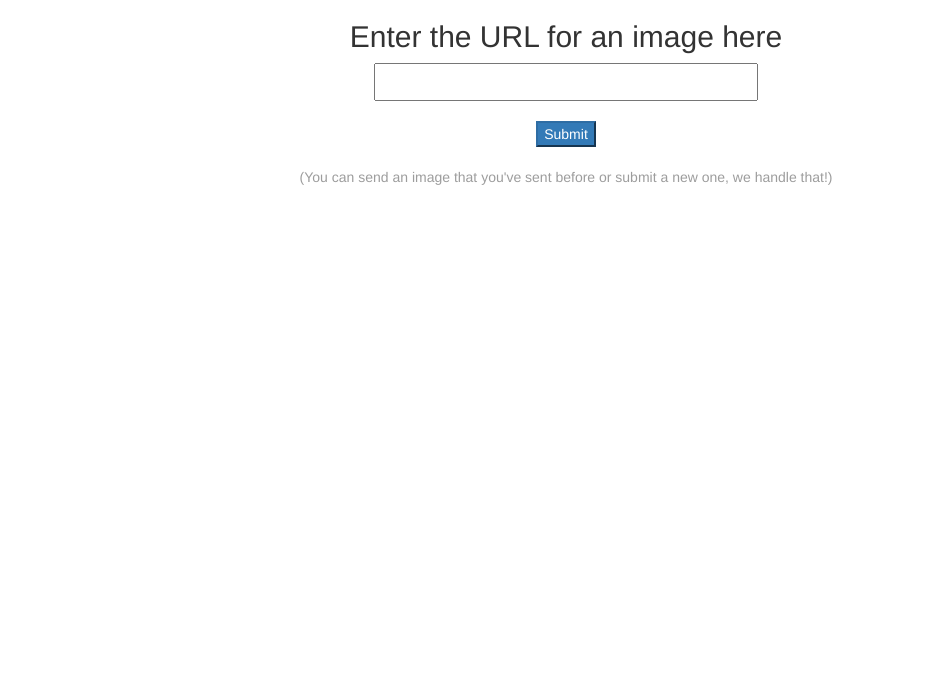
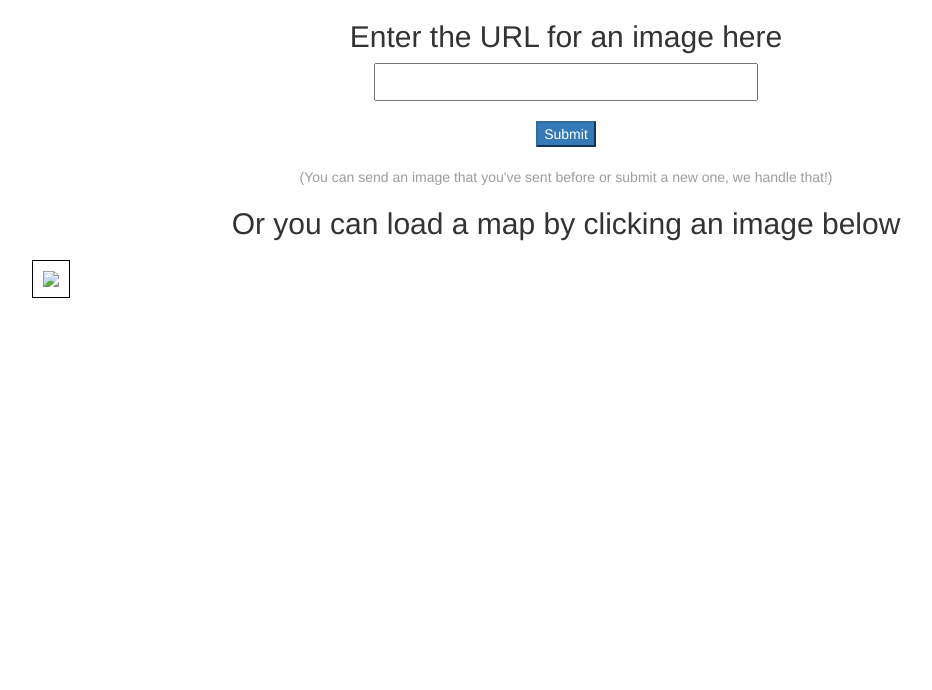
Before and after one commit to metpetdb/IMMP, a Flask app: template templates/index.html in a window 1280 px wide. Shown: the part 50-740 px from the top of the page, without its empty margins (74-1006 px from the left). Run offline with Flask 2, Linux system fonts and the light colour scheme; the template is opened without the code that fills it: values that come from a table or form of the project are taken from there, others are empty; tables that the repository leaves empty hold one stand-in row (values such as "Sample post"); some libraries are stand-ins or nearby versions.

Commit message:
Loading from home page works now

```diff
--- a/main.py
+++ b/main.py
@@ -23,7 +23,7 @@ class Maps(db.Model):
 # Index routing
 @app.route('/')
 def index():
-	return render_template("index.html")
+	return render_template("index.html", maps=Maps.query)
 
 @app.route('/new_map', methods=['GET', 'POST'])
 def newmap():
--- a/static/style.css
+++ b/static/style.css
@@ -198,3 +198,23 @@ margin:0;
 .disclaimer {
   color: #9d9d9d
 }
+
+.preview {
+  float: left;
+  height: 200px;
+  width: 250px;
+  padding: 10px;
+}
+
+.map-preview {
+  border: 1px solid black;
+  padding: 10px;
+  max-width:100%;
+  max-height:100%;
+}
+
+.previews {
+  display:block;
+  vertical-align:middle;
+
+}
--- a/templates/index.html
+++ b/templates/index.html
@@ -13,4 +13,20 @@
     <br>
     <p class="disclaimer">(You can send an image that you've sent before or submit a new one, we handle that!)</p>
 
+  <h2>Or you can load a map by clicking an image below</h2>
+
+  <div class="previews">
+
+  {% for map in maps %}
+  <div class="preview">
+    <a href="/map/id={{ map.id }}">
+      <img class="map-preview" src={{ map.url }} />
+    </a>
+  </div>
+  {% endfor %}
+
+  </div>
+
+
+
 {% endblock %}
```
